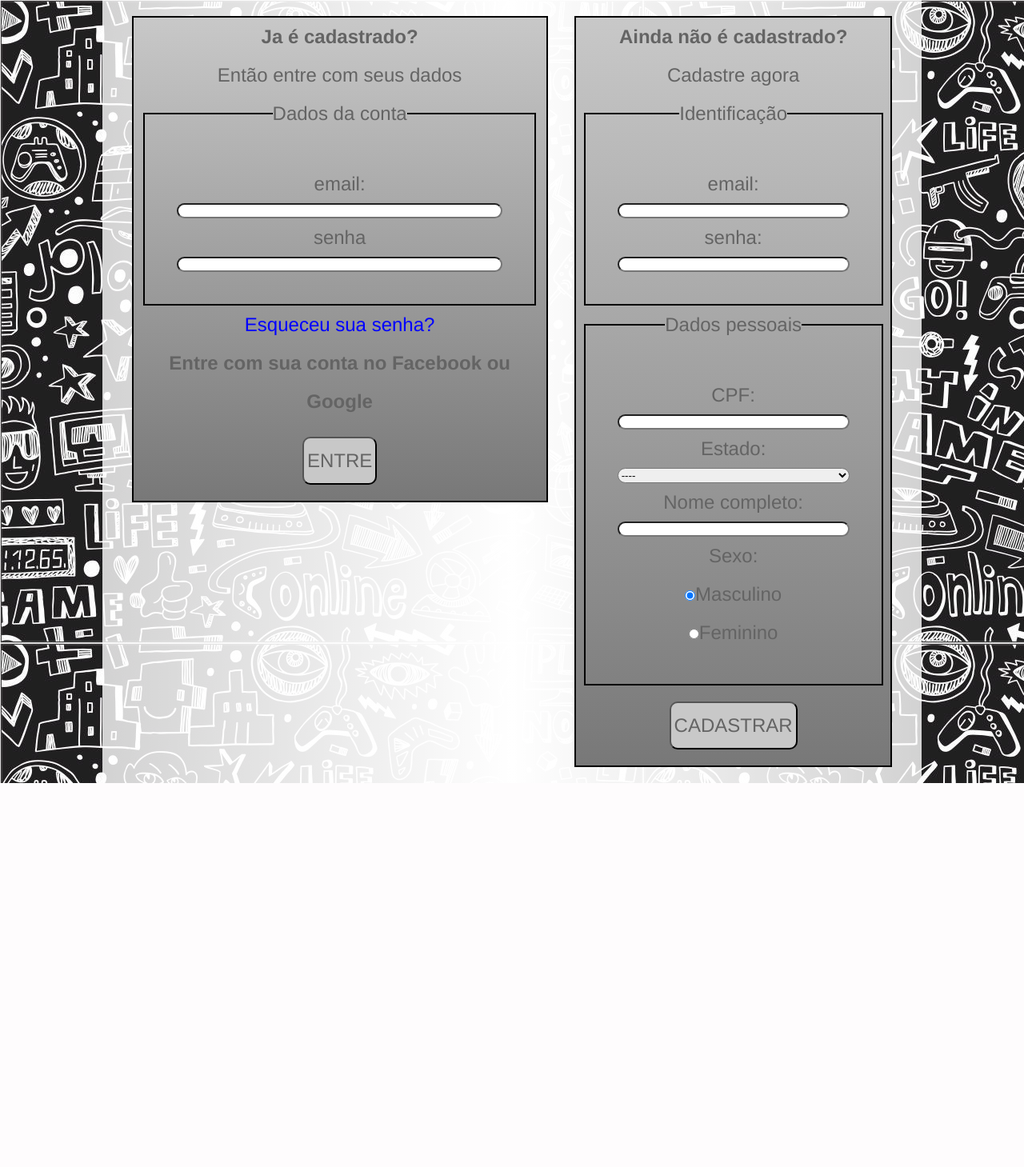
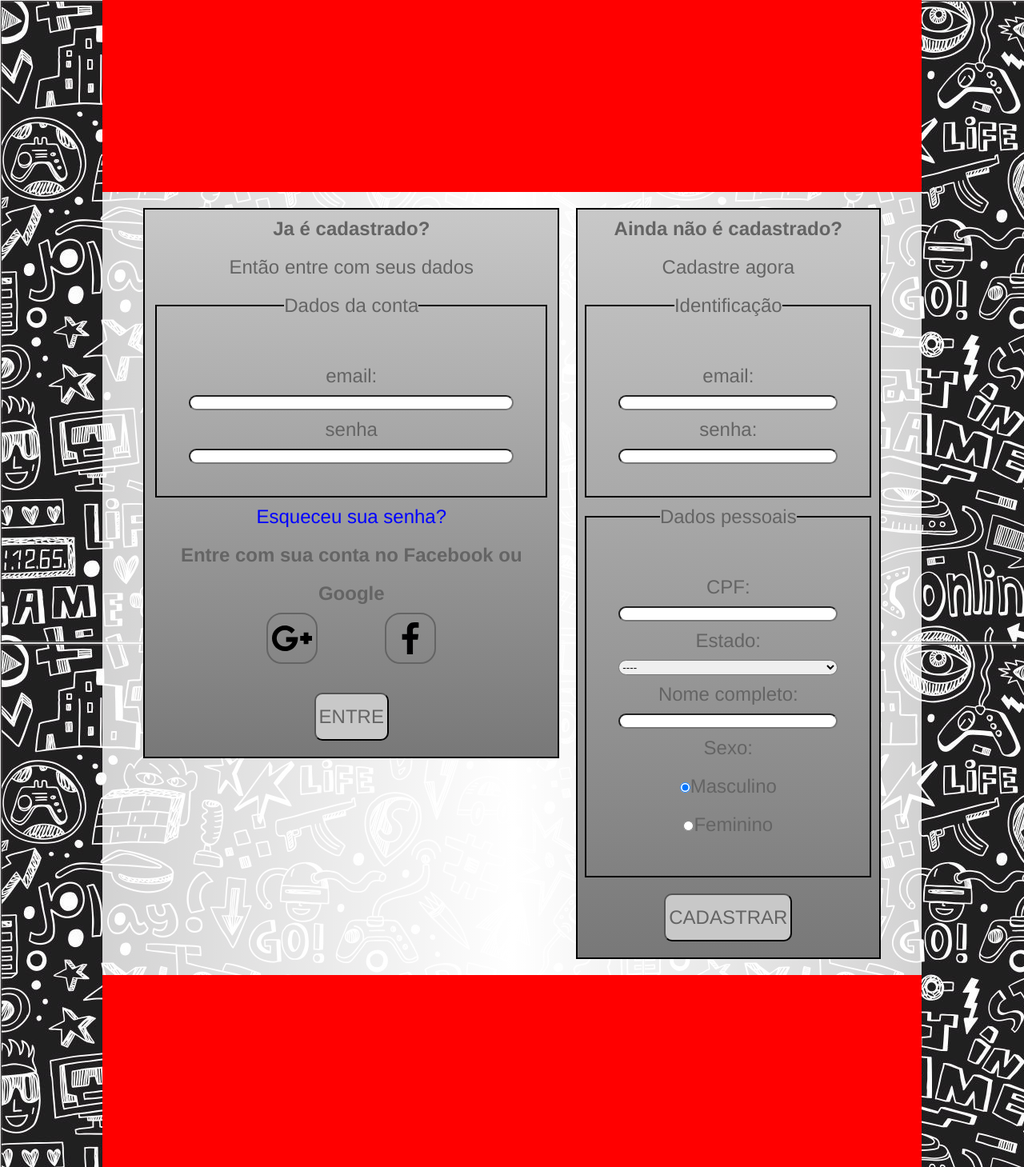
Before and after one commit to JoabBragantin/site_do_povao, a PHP site: page / in a window 1280 px wide. Shown: the whole page at 80% size. Before the commit the page ends 979 px from the top, so only its background shows below. Run offline with PHP 8.4, Linux system fonts and the light colour scheme.

Commit message:
icones adicionados

```diff
--- a/Formulário/CSS/style.css
+++ b/Formulário/CSS/style.css
@@ -16,6 +16,7 @@ p, h1, a, legend, label, button{
     font-family:'Franklin Gothic Medium', 'Arial Narrow', Arial, sans-serif}
 a {color: blue;}
 input, button, select{border-radius: 10px;}
+input:focus{background-color: rgb(200,200,200);}
 button{padding: 4px; background-color: rgb(200,200,200); margin: 20px;}
 button:hover{background-color: rgb(120,120,120); color: black;}
 fieldset {
@@ -24,9 +25,18 @@ fieldset {
     padding: 40px;
     border: 2px solid black;}
 form {text-align: center; width: 95%;}
-fieldset, p, h1, a, button {animation-name: var(--name);
+fieldset, p, h1, a, button, img {animation-name: var(--name);
     animation-delay: 0s;
     animation-duration: 2s}
+.icons{
+    width: 50px;
+    border: 2px solid rgb(100, 100, 100);
+    border-radius: 30%;
+    padding: 5px;
+    margin: 0 40px;}
+#facebook {
+    width: 40px;
+    padding: 10px;}
 
     body{background-image: url("/Formulário/imagens/background.jpg");}
 
@@ -36,11 +46,17 @@ fieldset, p, h1, a, button {animation-name: var(--name);
     background-image: linear-gradient(to right, rgba(255,255,255,.8),white,rgba(255,255,255,.8));
     width: 80%;
     margin: 0 auto;
-    grid-template-areas: "article article";
-    grid-template-rows: auto;}
+    display: grid;
+    grid-template-areas: "header header" "article article" "footer footer";
+    grid-template-rows: 30vh auto 30vh;}
+
+#main header {
+    grid-area: header;
+    background-color: red;}
+
 #main article {
     grid-area: article;
-    width: auto;
+    width: 92%;
     margin: 0 auto;
     display: flex;
     justify-content: space-around;
@@ -57,6 +73,10 @@ fieldset, p, h1, a, button {animation-name: var(--name);
     animation-name: var(--name);
     animation-delay: var(--delay);
     animation-duration: var(--time);}
+
+#main footer {
+    grid-area: footer;
+    background-color: red;}
 
 
 /*Modo resposivo*/
@@ -80,7 +100,7 @@ fieldset, p, h1, a, button {animation-name: var(--name);
 
 
 
-@media (max-width: 700px){
+@media (max-width: 750px){
 
     @keyframes transition{to {transform: none;}}
     #main {width: 100%;}
@@ -97,6 +117,7 @@ fieldset, p, h1, a, button {animation-name: var(--name);
 }
 
 @media (max-width:400px){
-    #main article {padding: 10px;}
+    #main article {padding: 2px;}
     #main article div {width: 100%;}
+    .icons {margin: 0 2px;}
 }
--- a/Formulário/index.html
+++ b/Formulário/index.html
@@ -8,7 +8,9 @@
     <link rel="stylesheet" href="/Formulário/CSS/style.css">
 </head>
 <body>
+
     <section id="main">
+        <header></header>
         <article>
 
              <!------------------------------Coluna 1----------------------------------->
@@ -26,6 +28,8 @@
                     </fieldset>
                         <a href="#">Esqueceu sua senha?</a>
                         <p><strong>Entre com sua conta no Facebook ou Google</strong></p>
+                        <a href="#"><img class="icons" src="/Formulário/SVG/Google.svg" alt="Google"></a>
+                        <a href="#"><img id="facebook" class="icons" src="/Formulário/SVG/Facebook.svg" alt="Facebook"></a><br>
                         <button type="submit">ENTRE</button>
                 </form>
 
@@ -93,6 +97,8 @@
 
             </div>
         </article>
+        <footer>
+        </footer>
     </section>
 </body>
 </html>
```
Also changed, not shown: Formulário/SVG/Facebook.svg, Formulário/SVG/Google.svg (renamed from Formulário/SVG/google-plus.svg).
